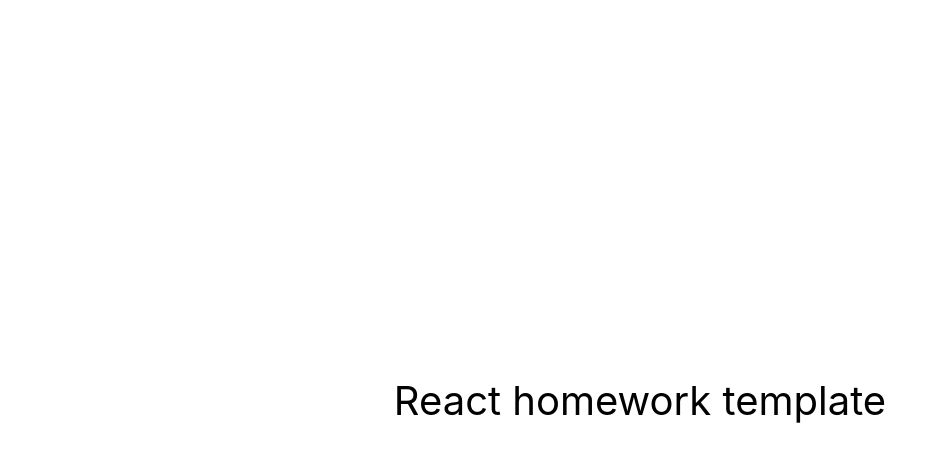
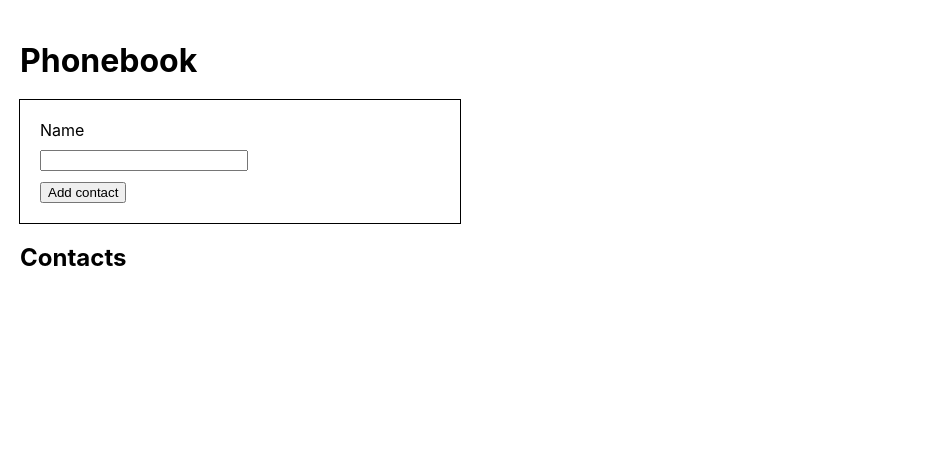
Before and after one commit to ArtPolguy/goit-react-hw-02-phonebook, a React (Create React App) app: page / in a window 1280 px wide. Shown: the top 462 px of the page, without its empty margins (0-928 px from the left). Built offline with nearby package versions, Linux system fonts and the light colour scheme.

Commit message:
add markup

```diff
--- a/package.json
+++ b/package.json
@@ -7,6 +7,7 @@
     "@testing-library/jest-dom": "^5.16.3",
     "@testing-library/react": "^12.1.4",
     "@testing-library/user-event": "^13.5.0",
+    "nanoid": "^4.0.0",
     "react": "^18.1.0",
     "react-dom": "^18.1.0",
     "react-scripts": "5.0.1",
--- a/src/components/App.jsx
+++ b/src/components/App.jsx
@@ -1,16 +1,31 @@
-export const App = () => {
-  return (
-    <div
-      style={{
-        height: '100vh',
-        display: 'flex',
-        justifyContent: 'center',
-        alignItems: 'center',
-        fontSize: 40,
-        color: '#010101'
-      }}
-    >
-      React homework template
-    </div>
-  );
-};
+import { Component } from 'react';
+import css from './App.module.css';
+
+export class App extends Component {
+  state = {
+    contacts: [],
+    name: '',
+  };
+  render() {
+    return (
+      <div className={css.container}>
+        <h1 className={css.title}>Phonebook</h1>
+        <div className={css.frame}>
+          <label>
+            Name
+            <input
+              className={css.input}
+              type="text"
+              name="name"
+              pattern="^[a-zA-Zа-яА-Я]+(([' -][a-zA-Zа-яА-Я ])?[a-zA-Zа-яА-Я]*)*$"
+              title="Name may contain only letters, apostrophe, dash and spaces. For example Adrian, Jacob Mercer, Charles de Batz de Castelmore d'Artagnan"
+              required
+            />
+          </label>
+          <button type="submit">Add contact</button>
+        </div>
+        <h2>Contacts</h2>
+      </div>
+    );
+  }
+}
--- /dev/null
+++ b/src/components/App.module.css
@@ -0,0 +1,21 @@
+.container {
+  padding: 20px;
+}
+
+.title {
+  margin-bottom: 20px;
+}
+.frame {
+  outline: 1px solid;
+  max-width: 400px;
+  padding: 20px;
+}
+label {
+  display: flex;
+  flex-direction: column;
+  margin-bottom: 10px;
+}
+.input {
+  margin-top: 10px;
+  max-width: 200px;
+}
```
Also changed, not shown: 1 other file (tests, documents, lock files or other folders).
